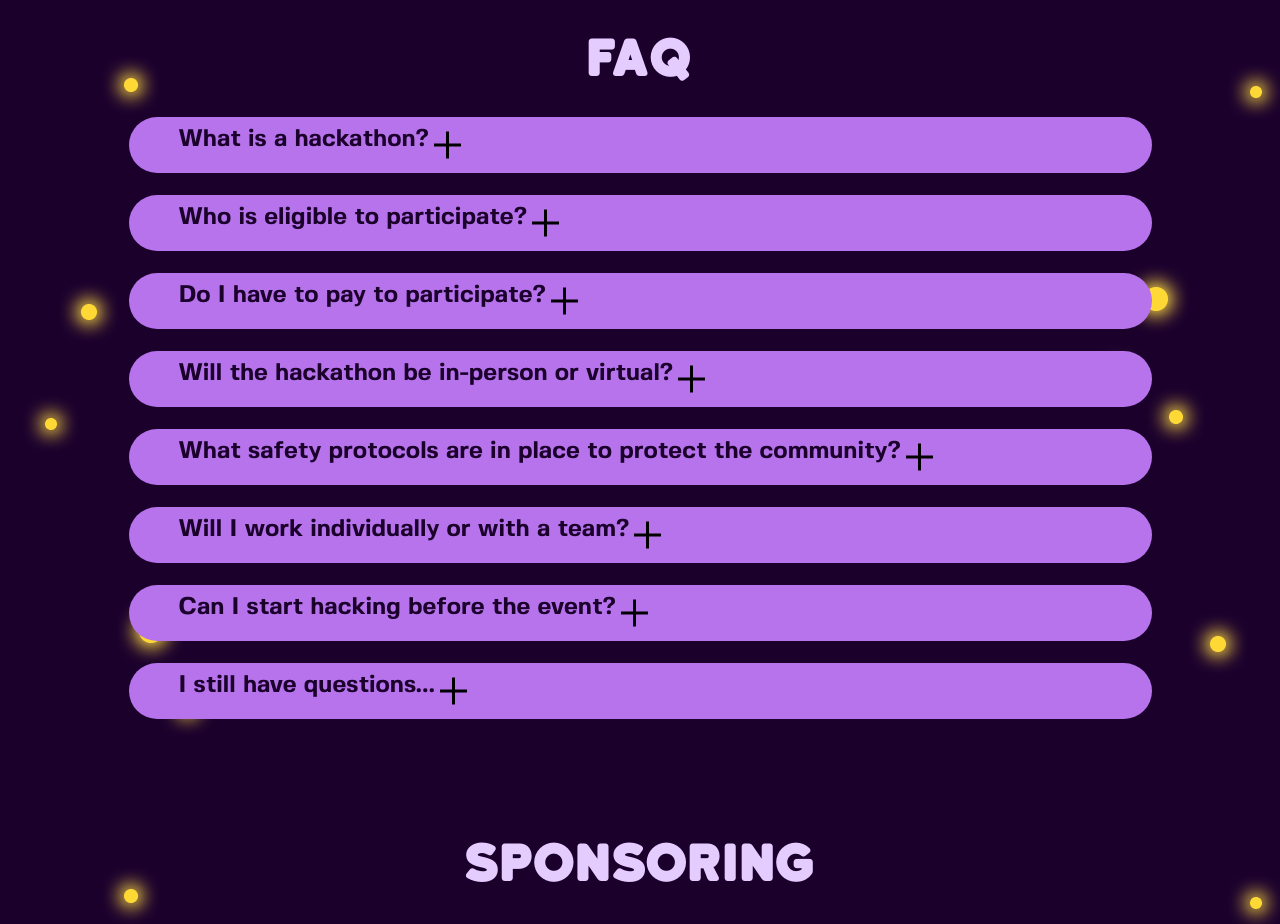
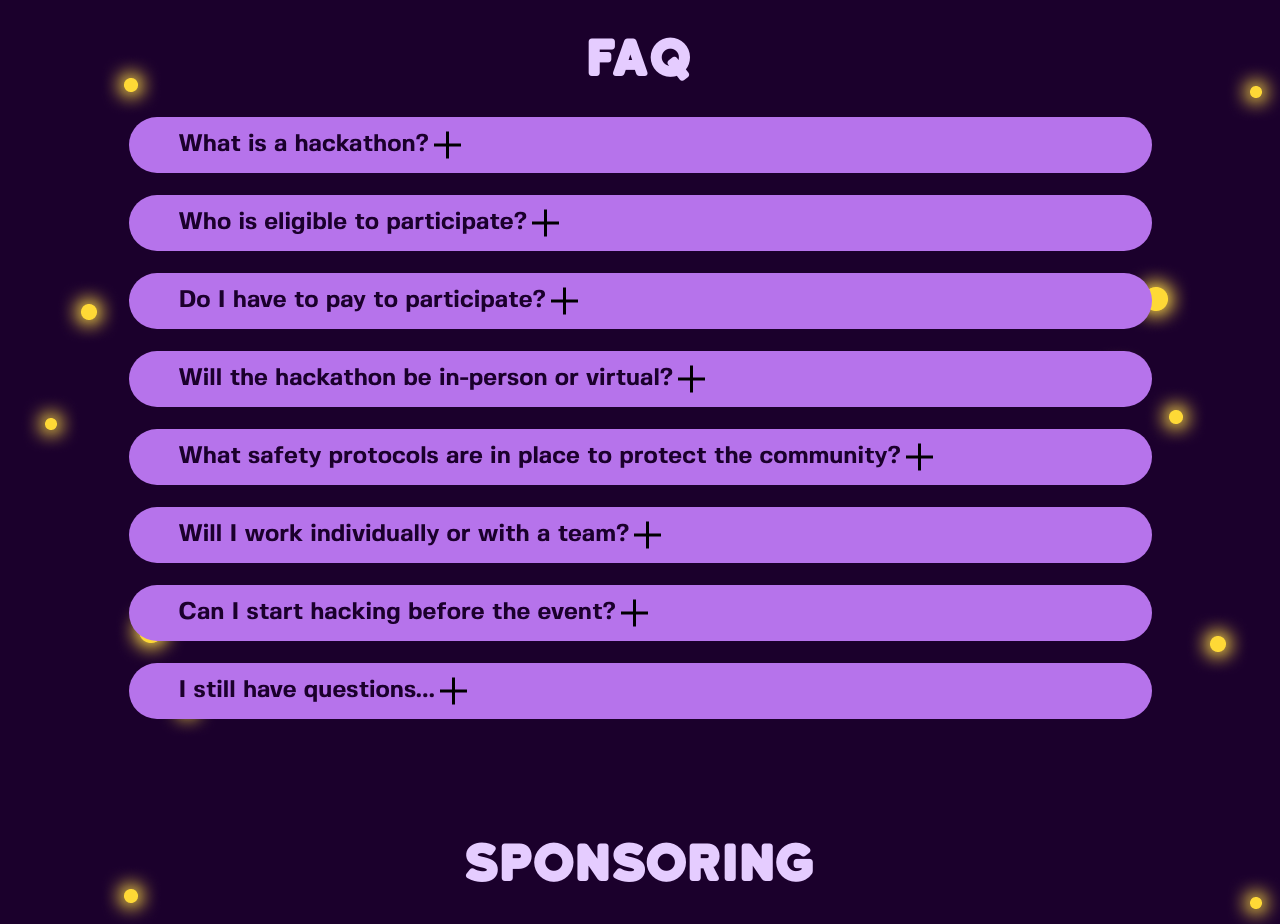
Before and after one commit to cszach/DandyHacks24, a plain HTML site: page index.html in a window 1280 px wide. Shown: the part 1480-2404 px from the top of the page. Drawn offline with Linux system fonts and the light colour scheme.

Commit message:
FAQ: center unexpanded summary in middle of bar

```diff
--- a/style.css
+++ b/style.css
@@ -303,6 +303,10 @@ section .container {
   transition: height .5s ease-in-out;
 }
 
+.faq details summary {
+  line-height: 36px;
+}
+
 .faq details summary::marker {
   content: "";
 }
```
